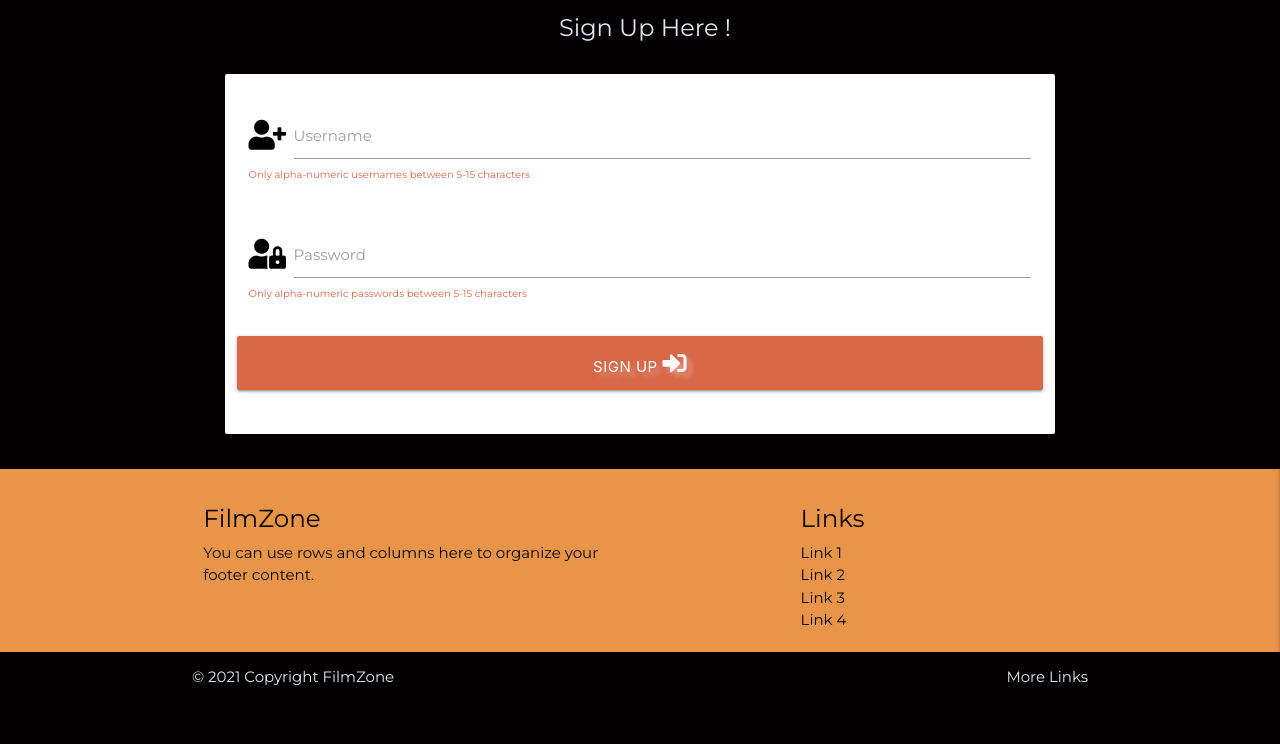
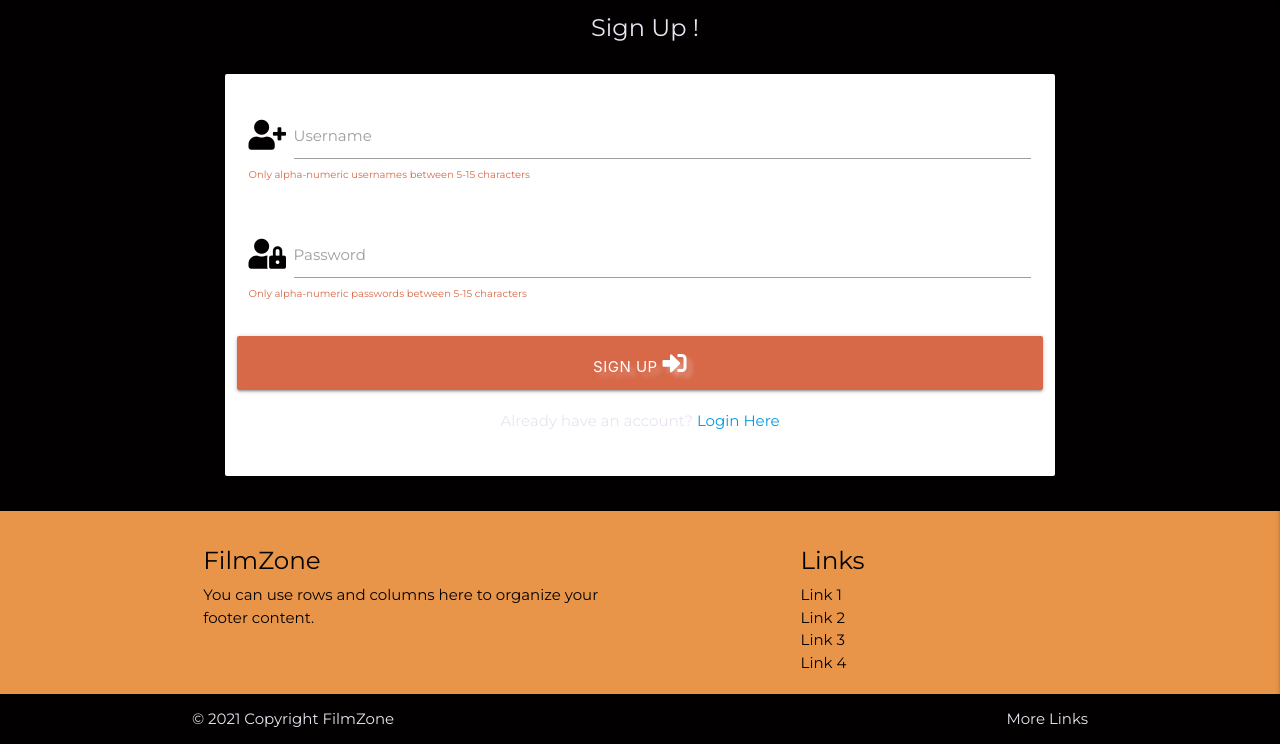
Before and after one commit to liamwalsh1980/Milestone-Project-3, a Flask app: page /signup in a window 1280 px wide. Shown: the part 64-808 px from the top of the page. Before the commit the page ends 749 px from the top, so only its background shows below. Run offline with Flask 2, Linux system fonts and the light colour scheme; some libraries are stand-ins or nearby versions; some web fonts are replaced.

Commit message:
Small link to new login template added

```diff
--- a/templates/signup.html
+++ b/templates/signup.html
@@ -4,7 +4,7 @@
     <!-- Subheader text -->
     <section>
         <div class="row">
-            <div class="col-12 md-6 subheader">Sign Up Here !</div>
+            <div class="col-12 md-6 subheader">Sign Up !</div>
         </div>
     </section>
     <!-- Card Panel from Materialize -->
@@ -35,6 +35,14 @@
                     <div class="row">
                         <button type="submit" class="col s12 btn-large text-shadow large-button">Sign Up <i class="fas fa-sign-in-alt"></i></button>
                     </div>
+                    <div class="row">
+                        <div class="col s12">
+                            <p class="center-align mini-message">
+                                Already have an account?
+                                <a href="{{ url_for('login') }}" id="login-text">Login Here</a>
+                            </p>
+                        </div>
+                    </div>
                 </div>
             </form>
         </div>
```
